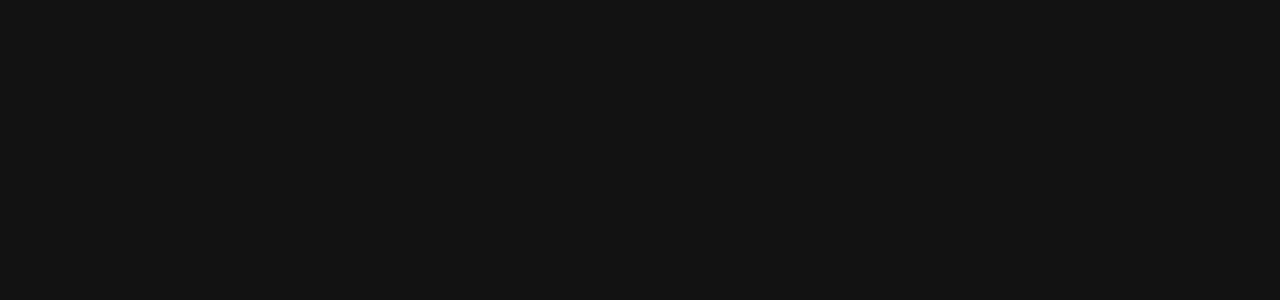
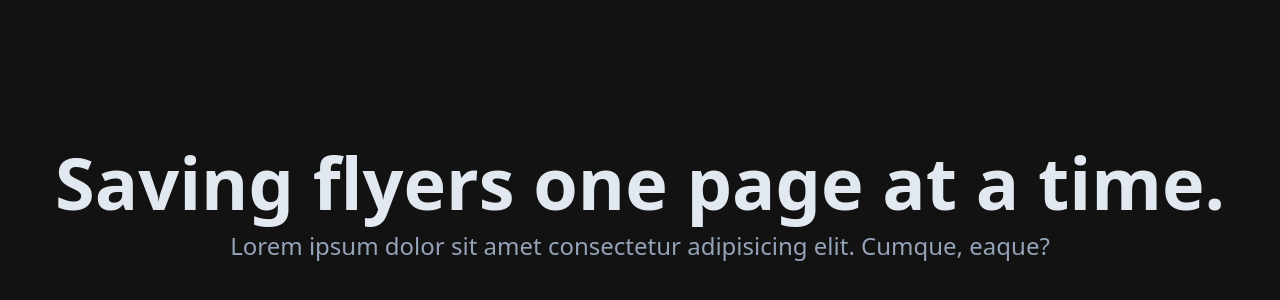
Before and after one commit to prathikmurthy/Booth-Buddy, a Next.js app in the folder NextJS Website/src/: page / in a window 1280 px wide. Shown: the part 190-490 px from the top of the page. Built offline with nearby package versions, Linux system fonts and the light colour scheme.

Commit message:
updated section element

```diff
--- a/NextJS Website/src/components/Section.tsx
+++ b/NextJS Website/src/components/Section.tsx
@@ -1,3 +1,15 @@
-export default function Section() {
-  return <h1></h1>;
+export default function Section(props: any) {
+  return (
+    <section className="container h-screen flex mx-auto px-4">
+      <div className="flex flex-col justify-center align-middle w-full text-center">
+        <h1 className="text-7xl font-extrabold text-slate-200">
+          Saving flyers one page at a time.
+        </h1>
+        <h2 className="py-3 text-2xl antialiased text-slate-400 ">
+          Lorem ipsum dolor sit amet consectetur adipisicing elit. Cumque,
+          eaque?
+        </h2>
+      </div>
+    </section>
+  );
 }
--- a/NextJS Website/src/pages/index.tsx
+++ b/NextJS Website/src/pages/index.tsx
@@ -1,5 +1,6 @@
 import Head from 'next/head'
 import Image from 'next/image'
+import Section from '../components/Section'
 import { Inter } from '@next/font/google'
 
 const inter = Inter({ subsets: ['latin'] })
@@ -13,6 +14,7 @@
         <meta name="viewport" content="width=device-width, initial-scale=1" />
         <link rel="icon" href="/favicon.ico" />
       </Head>
+      <Section title="Section 1" description="This is a description" />
 
 
 
```
